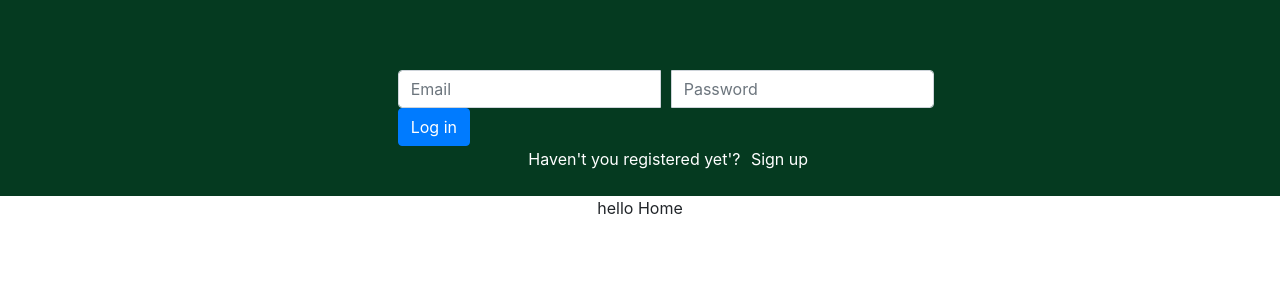
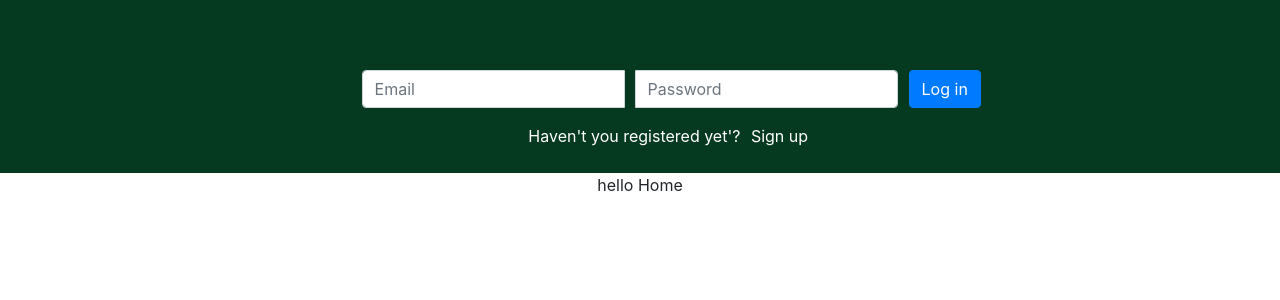
Before and after one commit to mcapurri/Vet-Clinic, a React (Create React App) app in the folder client/: page / in a window 1280 px wide. Shown: the top 300 px of the page. Built offline with nearby package versions, Linux system fonts and the light colour scheme.

Commit message:
working on auth..

```diff
--- a/client/src/Components/Auth/Login/Login.js
+++ b/client/src/Components/Auth/Login/Login.js
@@ -52,6 +52,7 @@ const Login = (props) => {
             if (user.message) {
                 setMessage(user.message);
 
+                //Reset input values
                 for (let key in controls) {
                     setControls({
                         key: { ...key, value: '' },
@@ -62,24 +63,14 @@ const Login = (props) => {
                 // we want to put the user object in the state of App.js
                 console.log(user);
                 props.setUser(user);
-                props.history.push('/');
+                // props.history.push('/');
             }
         });
     };
 
     return (
-        <Form
-            inline
-            style={{
-                width: '100%',
-                margin: '5% 0 0 5%',
-                display: 'flex',
-                flexDirection: 'column',
-                flexWrap: 'nowrap',
-            }}
-            onSubmit={handleSubmit}
-        >
-            <div>
+        <Form inline className={style.Form} onSubmit={handleSubmit}>
+            <div style={{ display: 'flex' }}>
                 <InputGroup>
                     <FormControl
                         placeholder="Email"
@@ -103,7 +94,13 @@ const Login = (props) => {
                     <p style={{ color: 'red' }}>{{ message }}</p>
                 ) : (
                     <div>
-                        <p style={{ color: '#fff ', width: '100%' }}>
+                        <p
+                            style={{
+                                color: '#fff ',
+                                width: '100%',
+                                marginTop: '5%',
+                            }}
+                        >
                             Haven't you registered yet'?{' '}
                             <button
                                 className={style.Button}
--- a/client/src/Components/Auth/Login/Login.module.css
+++ b/client/src/Components/Auth/Login/Login.module.css
@@ -4,3 +4,10 @@
     border: none;
     cursor: pointer;
 }
+.Form {
+    width: 100%;
+    margin: 5% 0 0 5%;
+    display: flex;
+    flex-direction: column;
+    flex-wrap: nowrap;
+}
--- a/client/src/Components/Auth/Signup/Signup.js
+++ b/client/src/Components/Auth/Signup/Signup.js
@@ -2,6 +2,7 @@ import React, { useState } from 'react';
 import style from './Signup.module.css';
 import { signup } from '../../../utils/auth';
 import { Form } from 'react-bootstrap';
+import { Link } from 'react-router-dom';
 
 const Signup = (props) => {
     const [message, setMessage] = useState('');
@@ -134,6 +135,7 @@ const Signup = (props) => {
             if (user.message) {
                 setMessage(user.message);
 
+                // Reset input values
                 for (let key in controls) {
                     setControls({
                         key: { ...key, value: '' },
@@ -143,7 +145,7 @@ const Signup = (props) => {
                 // the response from the server is a user object -> signup was successful
                 // we want to put the user object in the state of App.js
                 console.log('user from Signup', user);
-                console.log('props', props);
+                console.log('props Signup', props);
                 props.setUser(user);
                 // props.history.push('/');
             }
@@ -181,7 +183,7 @@ const Signup = (props) => {
             {message && <p style={{ color: 'red' }}>{message}</p>}
 
             <p>
-                Do you already have an account? <a href="/login">Login</a>
+                Do you already have an account? <Link to="/">Login</Link>
             </p>
         </Form>
     );
```
